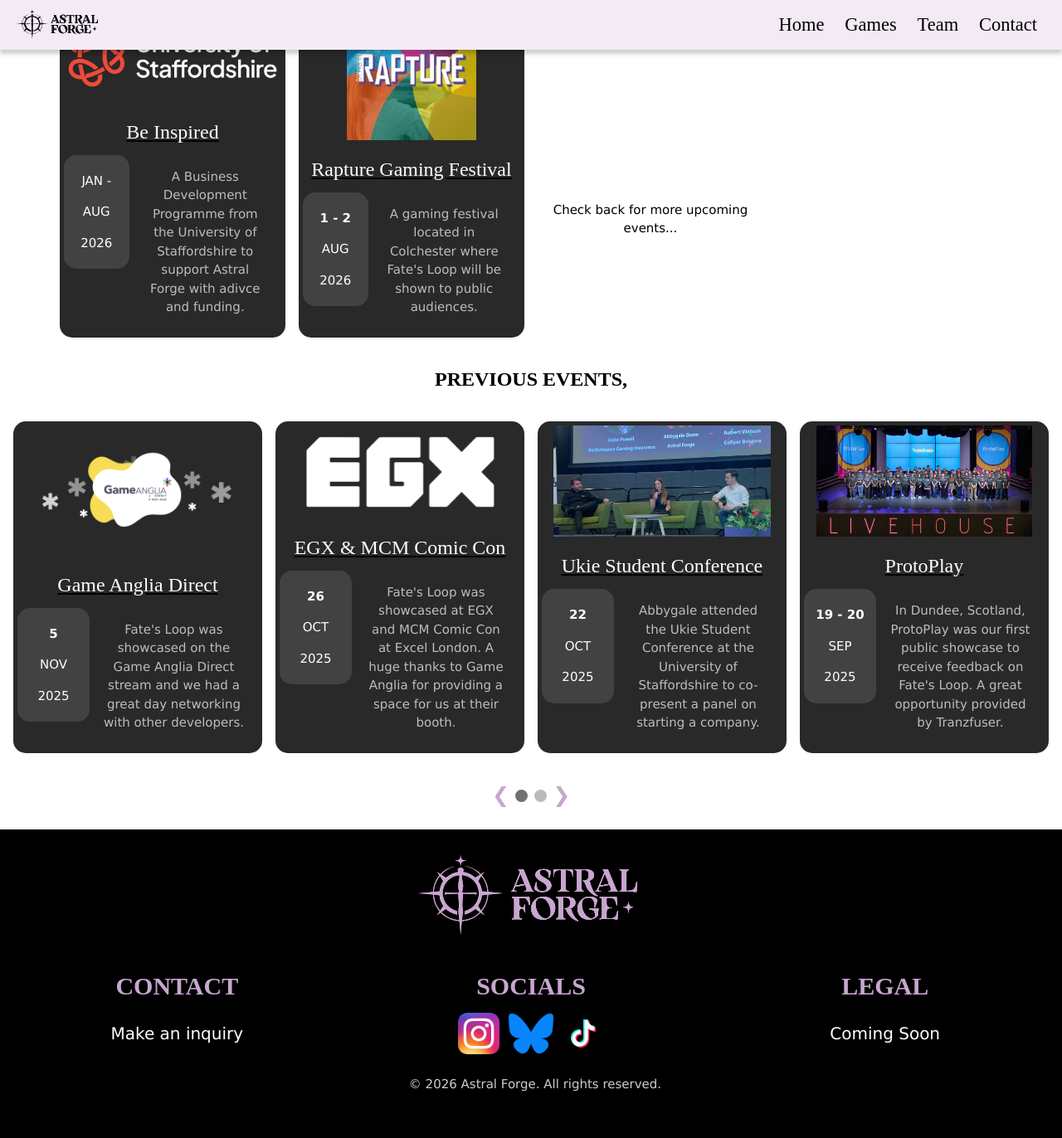
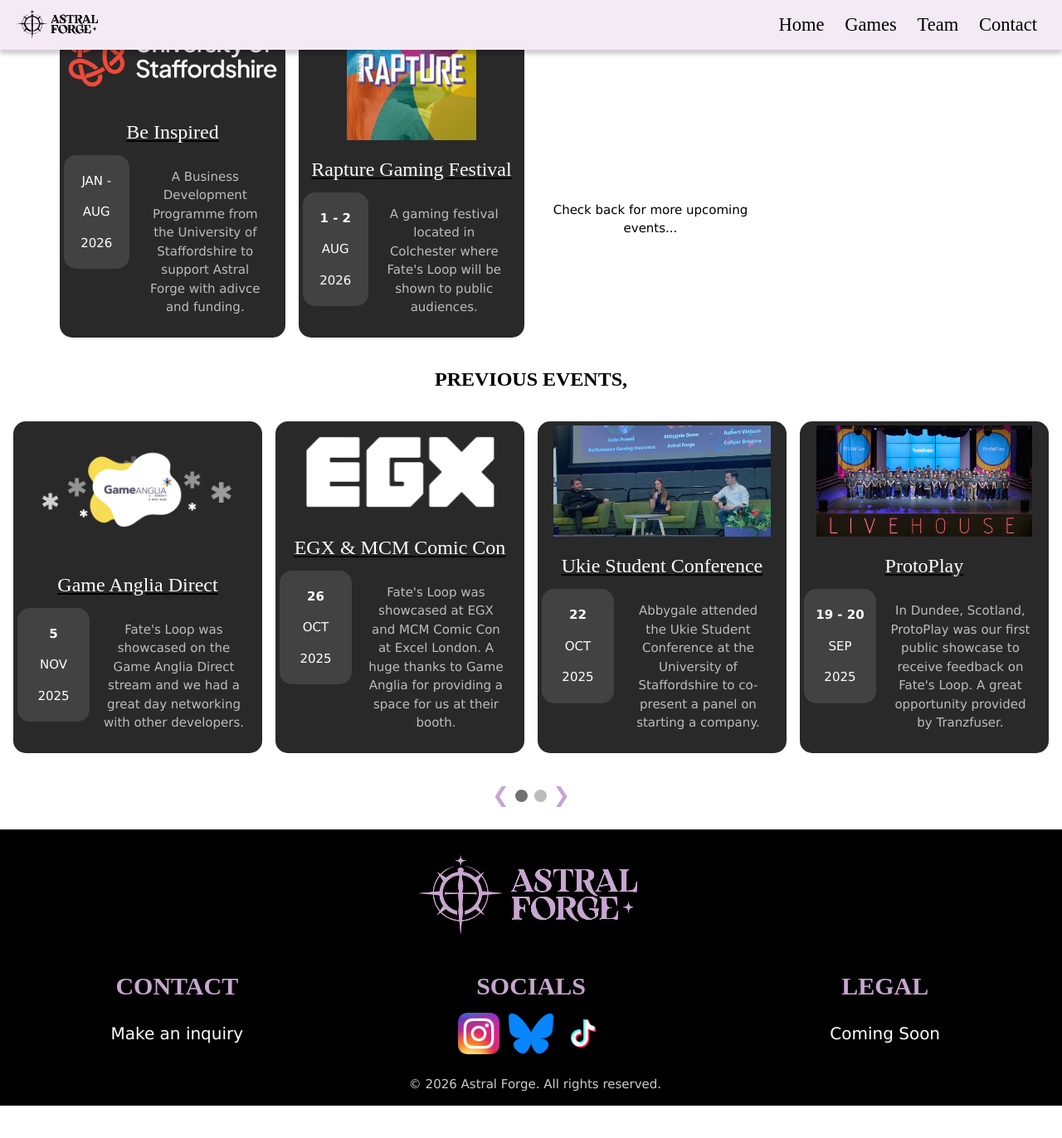
Before and after one commit to TheIslandTiger/AstralForgeWebsite, a Jekyll site: the page built from index.html, in a window 1280 px wide and 1400 px high, scrolled down 2176 px. Shown: the top 1372 px of the window at 83% size. Built offline with Jekyll 4.4.1, drawn with Linux system fonts in a browser that asks for light colours; nearby versions of some CDN libraries; some web fonts are replaced; after the commit the page ends 3509 px from its top, so only the background shows below that.

Commit message:
Change footer size

```diff
--- a/_includes/footer.html
+++ b/_includes/footer.html
@@ -1,5 +1,4 @@
 <!-- Footer -->
-<footer>
 <div class="footer">
     <!-- Making space for a logo -->
     <div class="w3-row">
@@ -37,4 +36,3 @@
 
     <p class="w3-center" style="padding-left:10px; color:#cdcdcd; font-size:15px;">© 2026 Astral Forge. All rights reserved.</p>
 </div>
-</footer>
--- a/css/main.scss
+++ b/css/main.scss
@@ -18,9 +18,6 @@
   --color-text: #000;
   --color-text-alt: #fff;
 }
-
-
-
 
 body {
   min-height: 100vh;
@@ -612,7 +609,6 @@
 
 .footer {
   background-color: black;
-    height: 400px;
   width: 100%;
   flex-shrink: 0;
   display: block;
```
Lines whose indentation alone changed are shown as unchanged.
